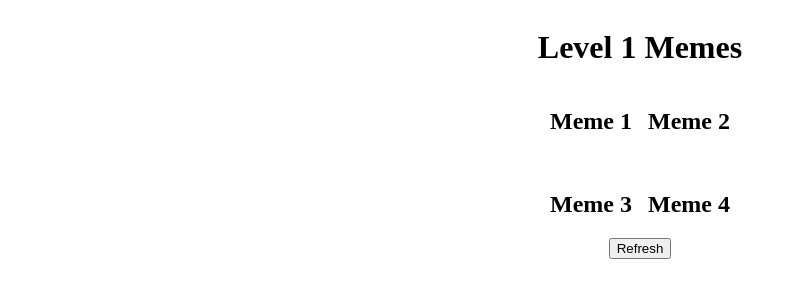
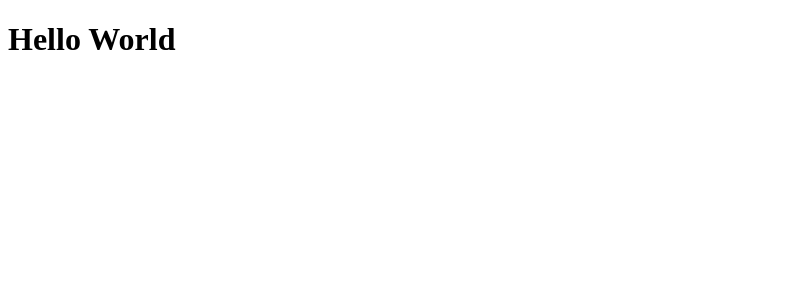
Before and after one commit to aaron-ang/hack-4-pan-2022, a React (Create React App) app: page /secret in a window 1280 px wide. Shown: the top 300 px of the page, without its empty margins (0-797 px from the left). Built offline with nearby package versions, Linux system fonts and the light colour scheme.

Commit message:
Set up react router dom

```diff
--- a/package.json
+++ b/package.json
@@ -8,6 +8,7 @@
     "@testing-library/user-event": "^13.5.0",
     "react": "^17.0.2",
     "react-dom": "^17.0.2",
+    "react-router-dom": "^6.2.1",
     "react-scripts": "^5.0.0",
     "web-vitals": "^2.1.3"
   },
--- a/src/App.jsx
+++ b/src/App.jsx
@@ -1,15 +1,21 @@
 import React, { useState, useEffect } from "react";
+import { useNavigate } from "react-router-dom";
 import "./index.css";
 import Meme from "./Meme";
 
 function App() {
   const [memeLevel, setMemeLevel] = useState(1);
-  const [memes, setMemes] = useState([])
+  const [memes, setMemes] = useState([]);
 
+  let navigate = useNavigate();
+  function directToSecret() {
+    navigate("/secret");
+  }
+
+  // Check memeLevel state whenever app re-renders
   useEffect(() => {
     if (memeLevel === 6) {
-      window.location.href =
-        "https://www.tomorrowtides.com/alternative-nonexistent-person-wearing-meme-link.html";
+      directToSecret();
     }
   });
 
--- /dev/null
+++ b/src/Secret.js
@@ -0,0 +1,5 @@
+function Secret() {
+  return <h1>Hello World</h1>;
+}
+
+export default Secret;
--- a/src/index.js
+++ b/src/index.js
@@ -1,14 +1,19 @@
-import React from 'react';
-import ReactDOM from 'react-dom';
-import './index.css';
-import App from './App';
-import reportWebVitals from './reportWebVitals';
+import React from "react";
+import ReactDOM from "react-dom";
+import { BrowserRouter as Router, Routes, Route } from "react-router-dom";
+import "./index.css";
+import App from "./App";
+import Secret from "./Secret";
+import reportWebVitals from "./reportWebVitals";
 
 ReactDOM.render(
-  <React.StrictMode>
-    <App />
-  </React.StrictMode>,
-  document.getElementById('root')
+  <Router>
+    <Routes>
+      <Route path="/" element={<App />} />
+      <Route path="secret" element={<Secret />} />
+    </Routes>
+  </Router>,
+  document.getElementById("root")
 );
 
 // If you want to start measuring performance in your app, pass a function
```
Also changed, not shown: 1 other file (tests, documents, lock files or other folders).
